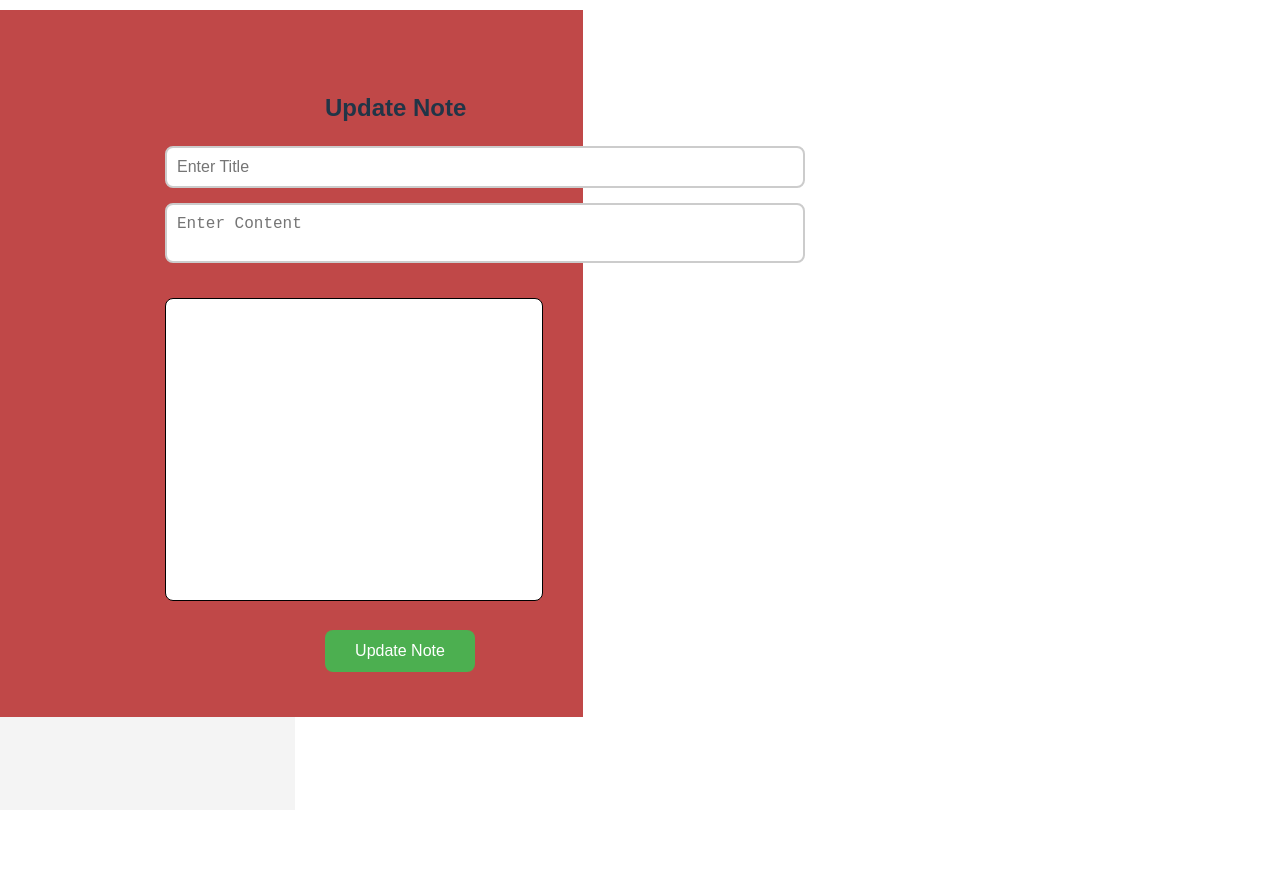
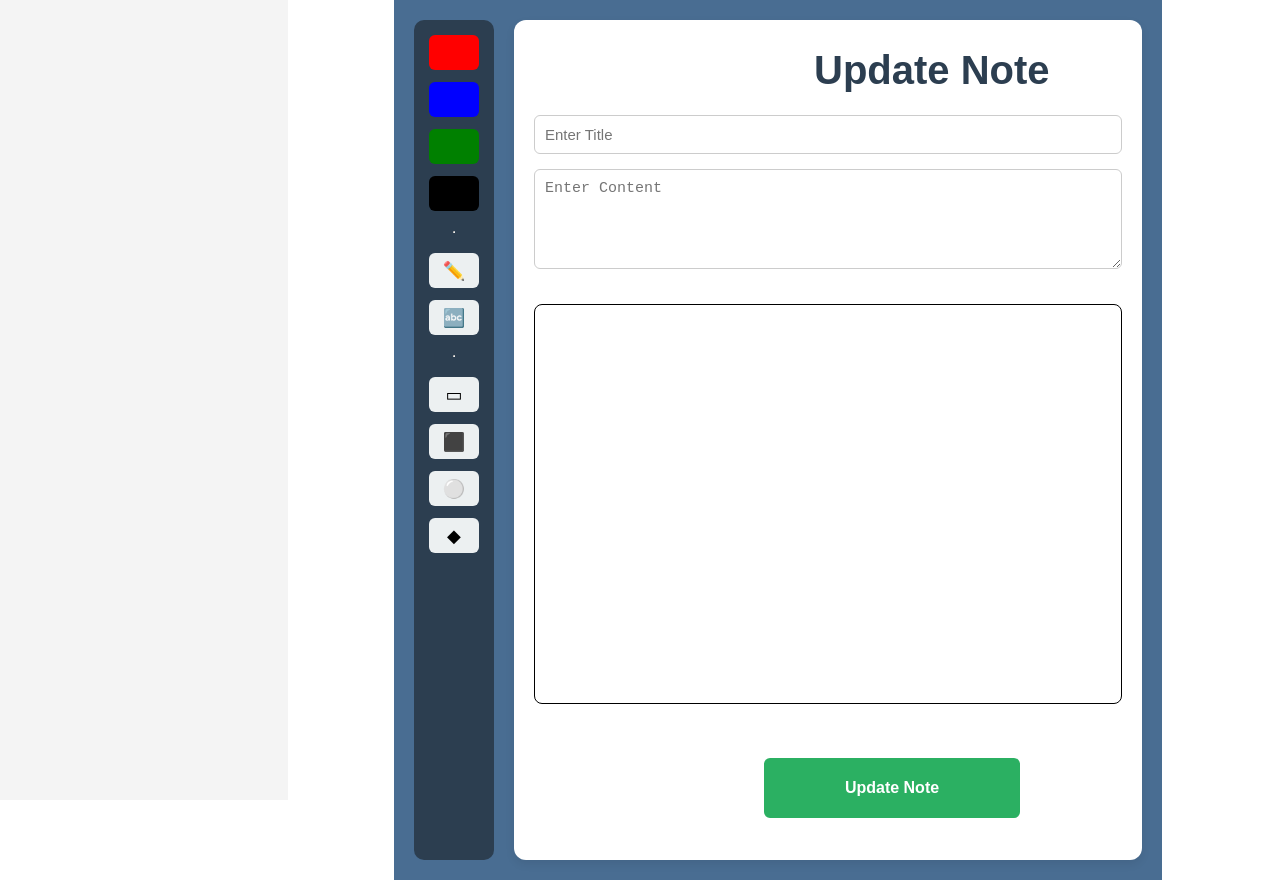
Before and after one commit to santhoshkumar9618934255/Notes_App__FullStack, a React (Vite) app in the folder frontend/: page /updatenotes/1 in a window 1280 px wide. Before the commit the page ends 820 px from the top, so only its background shows below. Built offline with nearby package versions, Linux system fonts and the light colour scheme; no server answers.

Commit message:
commited

```diff
--- a/frontend/src/components/Dashboard.css
+++ b/frontend/src/components/Dashboard.css
@@ -1,9 +1,13 @@
 /* -------- Reset / Page -------- */
-* { box-sizing: border-box; }
+* {
+  box-sizing: border-box;
+}
 
-html, body {
+html,
+body {
   margin: 0;
   height: 100%;
+  width: 20vw;
 }
 
 body {
@@ -16,16 +20,17 @@ body {
 
 /* -------- Dashboard -------- */
 .dashboard-container {
-  width: 170vw;
-  margin: 32px auto;           /* horizontal center + top spacing */
+  width: 160vw;
+  margin: 32px auto;
+  /* horizontal center + top spacing */
   padding-left: 1000px;
-  margin-left: 200px;
-  position:relative;
+  margin-left: 290px;
+  position: relative;
   background: rgba(159, 159, 156, 0.8);
   border-radius: 12px;
-  border:  2px solid #8d1147;
+  border: 2px solid #8d1147;
   box-shadow: 0 4px 12px rgba(0, 0, 0, 0.2);
-   height: 95vh;
+  height: auto;
   display: flex;
   flex-direction: column;
   align-items: center;
@@ -38,19 +43,21 @@ body {
   margin: 0 0 12px;
   padding: 30px;
   font-size: 60px;
-  font-style:oblique;
+  font-style: oblique;
   font-family: 'Courier New', Courier, monospace;
   font-weight: 700;
-  color: #0c5662;                 /* readable on blue background */
+  color: #0c5662;
+  /* readable on blue background */
   position: static;
-  padding-left: 150px;          /* ensure not fixed */
+  padding-left: 70px;
+  /* ensure not fixed */
 }
 
 /* -------- Search Bar -------- */
 .search-bar {
   width: min(420px, 100%);
   padding: 10px 14px;
-  margin-left: 104px;
+  margin-left: 50px;
   border: 2px solid #245128;
   border-radius: 8px;
   font-size: 20px;
@@ -67,7 +74,7 @@ body {
 /* -------- Notes Grid -------- */
 .notes-container {
   padding-top: 40px;
-  position:relative;
+  position: relative;
   width: 100%;
   display: grid;
   grid-template-columns: repeat(auto-fit, minmax(220px, 1fr));
@@ -84,5 +91,17 @@ body {
   box-shadow: 0 4px 8px rgba(0, 0, 0, 0.1);
   text-align: center;
   font-size: 10px;
-  font-family:'Courier New', Courier, monospace ;
+  font-family: 'Courier New', Courier, monospace;
 }
+
+.add_notes_bt {
+     color: white;
+    background: blue;
+    border: 2px solid black;
+
+    padding: 15px 50px;
+    font-Size: 20px;
+    margin-left:15px;
+    margin-bottom:20px;
+    cursor: pointer;
+}
--- a/frontend/src/components/NewNotes.css
+++ b/frontend/src/components/NewNotes.css
@@ -1,99 +1,134 @@
-/* Outer wrapper */
-body, html {
-  margin: 10px 130px;
-  width: 10px;
-
+/* Container layout */
+.new-notes-container {
+  display: flex;
+  gap: 20px;
+  padding: 20px;
+  height: 130vh;
+  width: 70vw;
+  margin-left: 1400px;
+  background: #496d92;
+  width: 60vw;
+  font-family: Arial, sans-serif;
 }
 
-.app-wrapper {
+/* Toolbar styling */
+.new-toolbar {
+  display: flex;
+  flex-direction: column;
+  align-items: center;
+  padding: 15px;
+  background: #2c3e50;
+  border-radius: 10px;
+  gap: 12px;
+  min-width: 60px;
+}
+
+.add_title{
+  margin-left: 300px;
+  font-size: 40px;
+  padding: 10px;
+}
+
+/* Generic tool button */
+.new-tool-btn {
+  width: 50px;
+  height: 35px;
+  border: none;
+  border-radius: 6px;
+  cursor: pointer;
+  background: #ecf0f1;
+  font-size: 18px;
   display: flex;
   justify-content: center;
   align-items: center;
-  height: 50px;
-
-  width: 10vh;
+  transition: transform 0.2s ease, background 0.2s ease;
 }
 
-/* Notes container */
-.new-notes-container {
-  display: flex;
- background-color:white;
-  border-radius: 12px;
-  margin-left: 1000px;
-  width: 100%;
-  padding-left: 100px;
-  max-width: 1000vw;
-  min-height: 50vh;
+.new-tool-btn:hover {
+  transform: scale(1.1);
+  background: #bdc3c7;
 }
 
-/* Toolbar */
-.toolbar {
-  width: 80px;
-  background: #222;
+/* Color buttons (rectangular) */
+.color-red {
+  background: red;
+}
+
+.color-blue {
+  background: blue;
+}
+
+.color-green {
+  background: green;
+}
+
+.color-black {
+  background:black;
+}
+
+/* Note editor area */
+.new-note-editor {
+  flex: 1;
   display: flex;
   flex-direction: column;
-  align-items: center;
-  padding: 12px 0;
-  border-right: 2px solid #444;
+  gap: 15px;
+  background: #fff;
+  padding: 20px;
+  border-radius: 12px;
+  box-shadow: 0 4px 10px rgba(0, 0, 0, 0.08);
 }
 
-.tool-btn {
-  width: 40px;
-  height: 40px;
-  margin: 6px 0;
-  border-radius: 8px;
-  border: none;
-  background: #333;
-  cursor: pointer;
-  transition: 0.3s;
+.new-update_title {
+  margin: 0;
+  font-size: 22px;
+  color: #2c3e50;
+  font-size: 40px;
+  margin-left: 280px;
 }
 
-.tool-btn:hover {
-  background: #555;
+.new-Title {
+  font-size: 30px;
 }
 
-
-
-/* Editor */
-.note-editor {
-  flex: 1;
-  padding: 20px;
-  display: flex;
-  flex-direction: column;
+.new-content {
+  font-size: 30px;
 }
 
-.note-editor input, .note-editor textarea {
+.new-note-editor input,
+.new-note-editor textarea {
   width: 100%;
-  margin-bottom: 15px;
   padding: 10px;
-  border-radius: 8px;
-  border: 2px solid #ccc;
-  font-size: 16px;
-  resize: none;
+  font-size: 15px;
+  border: 1px solid #ccc;
+  border-radius: 6px;
 }
 
-.save-btn {
-  background: #4caf50;
-  border: none;
-  padding: 12px;
-  border-radius: 8px;
-  color: white;
-  font-size: 16px;
-  cursor: pointer;
-  width: 150px;
-  margin-bottom: 20px;
-  margin:5px 160px;
+.new-note-editor textarea {
+  resize: vertical;
+  min-height: 100px;
 }
 
-.save-btn:hover {
-  background: #45a049;
+/* Save button */
+.new-save-btn {
+  background: #2bb062;
+  color: #fff;
+  padding: 10px 15px;
+  font-size: 16px;
+  font-weight: bold;
+  border: none;
+  height: 60px;
+  width: 20vw;
+  border-radius: 6px;
+  cursor: pointer;
+  margin-left: 230px;
 }
 
+.new-save-btn:hover {
+  background: #2bb866;
+}
+
+/* Canvas */
 canvas {
   border-radius: 8px;
+  height: 50vh;
 }
-
-
-.update_title{
-  margin-left:160px;
-}
--- a/frontend/src/components/NotesList.css
+++ b/frontend/src/components/NotesList.css
@@ -1,11 +1,12 @@
 /* Container for all notes */
-.notes-container {
+.notesList-container {
   display: flex;
   flex-wrap: wrap;
   gap: 40px;
-  padding: 20px;
+  padding: 50px;
+  width: 70vw;
   justify-content: center;
-  background-color:rgb(192, 72, 72) ;
+  background-color:rgb(201, 234, 237) ;
 
 
 }
--- a/frontend/src/components/NotesList.jsx
+++ b/frontend/src/components/NotesList.jsx
@@ -10,7 +10,7 @@ const NotesList = ({ notes, onEdit, onDelete }) => {
   }
 
   return (
-    <div className="notes-container">
+    <div className="notesList-container">
       {notes.length === 0 ? (
         <p className="no-notes">No notes found.</p>
       ) : (
--- a/frontend/src/components/UpdateNotes.css
+++ b/frontend/src/components/UpdateNotes.css
@@ -1,10 +1,128 @@
-.notes-container{
-    width: 70vw;
-}
-.note-editor>input{
-   width: 50vw;
+/* Container layout */
+.u-notes-container {
+  display: flex;
+  gap: 20px;
+  padding: 20px;
+  height: 110vh;
+  width: 70vw;
+  margin-left: 1300px;
+  background: #496d92;
+  width: 60vw;
+  font-family: Arial, sans-serif;
 }
 
-.note-editor>textarea{
-   width: 50vw;
+/* Toolbar styling */
+.u-toolbar {
+  display: flex;
+  flex-direction: column;
+  align-items: center;
+  padding: 15px;
+  background: #2c3e50;
+  border-radius: 10px;
+  gap: 12px;
+  min-width: 60px;
 }
+
+/* Generic tool button */
+.u-tool-btn {
+  width: 50px;
+  height: 35px;
+  border: none;
+  border-radius: 6px;
+  cursor: pointer;
+  background: #ecf0f1;
+  font-size: 18px;
+  display: flex;
+  justify-content: center;
+  align-items: center;
+  transition: transform 0.2s ease, background 0.2s ease;
+}
+
+.u-tool-btn:hover {
+  transform: scale(1.1);
+  background: #bdc3c7;
+}
+
+/* Color buttons (rectangular) */
+.color-red {
+  background: red;
+}
+
+.color-blue {
+  background: blue;
+}
+
+.color-green {
+  background: green;
+}
+
+.color-black {
+  background:black;
+}
+/* Note editor area */
+.u-note-editor {
+  flex: 1;
+  display: flex;
+  flex-direction: column;
+  gap: 15px;
+  background: #fff;
+  padding: 20px;
+  border-radius: 12px;
+  box-shadow: 0 4px 10px rgba(0, 0, 0, 0.08);
+}
+
+.u-update_title {
+  margin: 0;
+  font-size: 22px;
+  color: #2c3e50;
+  font-size: 40px;
+  margin-left: 280px;
+}
+
+.u-Title{
+   font-size: 30px;
+}
+.u-content{
+   font-size: 30px;
+}
+
+.u-note-editor input,
+.u-note-editor textarea {
+  width: 100%;
+  padding: 10px;
+  font-size: 15px;
+  border: 1px solid #ccc;
+  border-radius: 6px;
+}
+
+.u-note-editor textarea {
+  resize: vertical;
+  min-height: 100px;
+}
+
+/* Save button */
+.u-save-btn {
+  background: #2bb062;
+  color: #fff;
+  padding: 10px 15px;
+  font-size: 16px;
+  font-weight: bold;
+  border: none;
+  height: 60px;
+  width: 20vw;
+  border-radius: 6px;
+  cursor: pointer;
+  margin-left: 230px;
+
+}
+
+.u-save-btn:hover {
+  background: #2bb866;
+
+}
+
+/* Canvas */
+canvas {
+  border-radius: 8px;
+  height: 50vh;
+}
--- a/frontend/src/components/UpdateNotes.jsx
+++ b/frontend/src/components/UpdateNotes.jsx
@@ -162,25 +162,26 @@ const UpdateNotes = () => {
   }, [color, tool, isDrawing, startPos]);
 
   return (
-    <div className="notes-container">
-      <div className="toolbar">
-        <button className="tool-btn color-red" onClick={() => setColor("red")}></button>
-        <button className="tool-btn color-blue" onClick={() => setColor("blue")}></button>
-        <button className="tool-btn color-green" onClick={() => setColor("green")}></button>
+    <div className="u-notes-container">
+      <div className="u-toolbar">
+        <button className="u-tool-btn color-red" onClick={() => setColor("red")}></button>
+        <button className="u-tool-btn color-blue" onClick={() => setColor("blue")}></button>
+        <button className="u-tool-btn color-green" onClick={() => setColor("green")}></button>
+         <button className="u-tool-btn color-black" onClick={() => setColor("black")}></button>
         <hr />
-        <button className="tool-btn" onClick={() => setTool("draw")}>✏️</button>
-        <button className="tool-btn" onClick={() => setTool("text")}>🔤</button>
+        <button className="u-tool-btn" onClick={() => setTool("draw")}>✏️</button>
+        <button className="u-tool-btn" onClick={() => setTool("text")}>🔤</button>
         <hr />
-        <button className="tool-btn" onClick={() => setTool("rect")}>▭</button>
-        <button className="tool-btn" onClick={() => setTool("square")}>⬛</button>
-        <button className="tool-btn" onClick={() => setTool("circle")}>⚪</button>
-        <button className="tool-btn" onClick={() => setTool("diamond")}>◆</button>
+        <button className="u-tool-btn" onClick={() => setTool("rect")}>▭</button>
+        <button className="u-tool-btn" onClick={() => setTool("square")}>⬛</button>
+        <button className="u-tool-btn" onClick={() => setTool("circle")}>⚪</button>
+        <button className="u-tool-btn" onClick={() => setTool("diamond")}>◆</button>
       </div>
 
-      <div className="note-editor">
-        <h2 className="update_title">Update Note</h2>
-        <input type="text" placeholder="Enter Title" ref={titleRef} />
-        <textarea placeholder="Enter Content" ref={contentRef}></textarea>
+      <div className="u-note-editor">
+        <h2 className="u-update_title">Update Note</h2>
+        <input type="text" placeholder="Enter Title"  className="u-Title" ref={titleRef} />
+        <textarea placeholder="Enter Content"  className="u-content" ref={contentRef}></textarea>
         <canvas
           ref={canvasRef}
           width={500}
@@ -188,7 +189,7 @@ const UpdateNotes = () => {
           style={{ border: "1px solid black", marginTop: "20px", background: "#fff" }}
         ></canvas>
         <br />
-        <button className="save-btn" onClick={updateNote}>Update Note</button>
+        <button className="u-save-btn" onClick={updateNote}>Update Note</button>
       </div>
     </div>
   );
--- a/frontend/src/pages/Register.css
+++ b/frontend/src/pages/Register.css
@@ -18,8 +18,8 @@ body, html {
 
 .register-container {
     display: flex;
-    justify-content: center;   /* Centers horizontally */
-    align-items: center;       /* Centers vertically */
+    justify-content: center;
+    align-items: center;
     height: 100vh;             /* Full height */
     width: 181vw;              /* Full width */
     margin: 0;                 /* Remove default margin */
@@ -91,7 +91,7 @@ body, html {
 
 .register-form p {
   margin-top: 25px;
-  font-size: 0.95rem;
+  font-size: 20px;
   color: #666;
 }
 
--- a/frontend/src/pages/Register.jsx
+++ b/frontend/src/pages/Register.jsx
@@ -48,7 +48,7 @@ const Register = () => {
           <input type="password" ref={passwordRef} placeholder="Enter password" required />
           <button type="submit">Register</button>
 
-          <p>
+          <p className="account">
             Already have an account?{" "}
             <span
               style={{ color: "blue", cursor: "pointer" }}
```
Also changed, not shown: frontend/src/components/Dashboard.jsx (+5 -9 lines), frontend/src/components/NewNotes.jsx (+34 -8 lines), 69 other files (tests, documents, lock files or other folders).
